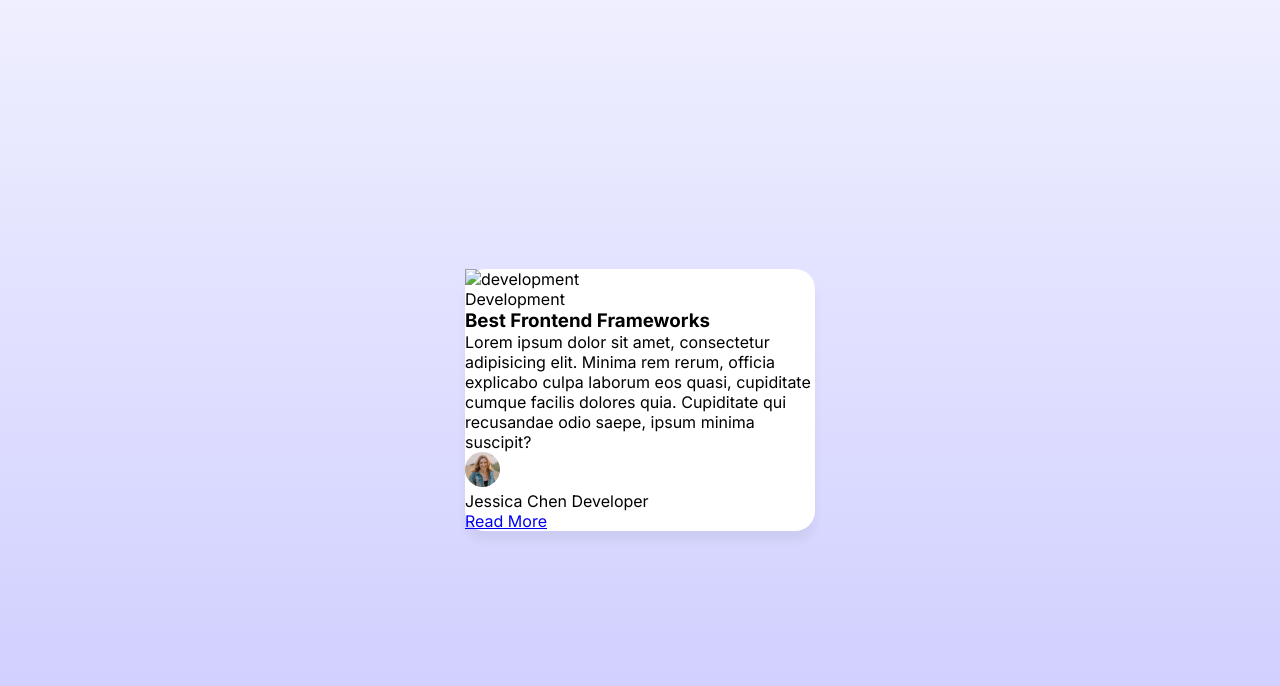
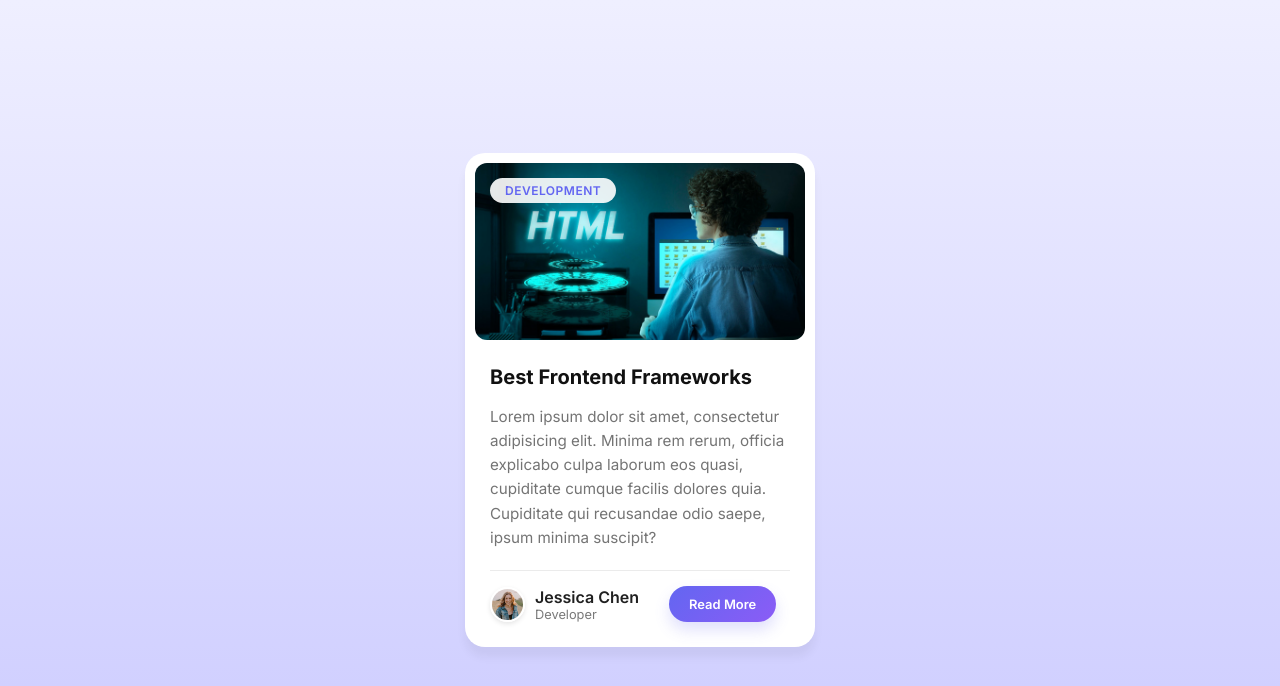
Before and after one commit to saroj-itexpert/Projects, a plain HTML site: page index.html in a window 1280 px wide. Drawn offline with Linux system fonts and the light colour scheme.

Commit message:
card final

```diff
--- a/index.html
+++ b/index.html
@@ -14,7 +14,7 @@
             <div class="card-list">
                 <div class="card">
                     <div class="card-image">
-                        <img src="images/development.jpg" alt="development" srcset="development">
+                        <img src="images/development.jpg" alt="development">
                         <p class="card-tag">Development</p>
                     </div>
                     <div class="card-content">
--- a/style.css
+++ b/style.css
@@ -23,17 +23,124 @@ body{
     flex-direction: column;
     background: #fff;
     border-radius: 20px;
+    box-shadow: 0 10px 10px rgba(0, 0, 0, 0.05);
+    transition: transform 0.3s ease;
+}
+
+.wrapper .card:hover{
+    transform: translateY(-3px);
     box-shadow: 0 10px 10px rgba(0, 0, 0, 0.05) ;
+
+}
+
+.card .card-image{
+    position: relative;
 }
 
 .card .card-image img{
     width: 100%;
+    border-radius: 22px;
+    padding: 10px;
     aspect-ratio: 16/ 9;
     object-fit: cover;
 }
 
+.card .card-image .card-tag{
+    position: absolute;
+    left: 25px;
+    top: 25px;
+    color: #6366f1;
+    letter-spacing: 0.5px;
+    text-transform: uppercase;
+    border-radius: 30px;
+    font-weight: 600;
+    font-size: 0.75rem;
+    padding: 5px 15px;
+    background: rgba(255, 255, 255, 0.9);
+}
+
+.card .card-content{
+    flex:1;
+    display: flex;
+    flex-direction: column;
+    padding: 10px 25px 25px;
+}
+
+.card .card-content .card-title{
+    color: #111111;
+    font-size: 1.25rem;
+    font-weight: 700;
+    line-height: 1.3;
+    margin-bottom: 15px;
+
+}
+
+.card .card-content .card-text{
+    color: #747474;
+    font-size: 0.95rem;
+    line-height: 1.6;
+    margin-bottom: 20px;
+
+}
+
+.card .card-content .card-footer{
+    display: flex;
+    align-items: center;
+    padding-top: 15px;
+    margin-top: auto;
+    justify-content: space-between;
+    border-top: 1px solid rgba(0, 0, 0, 0.08);
+}
+
+.card .card-footer .card-profile{
+    display: flex;
+    align-items: center;
+}
+
+
 .card .card-profile img{
     width: 35px;
     height: 35px;
+    margin-right: 10px;
+    object-fit: cover;
+    border: 2px solid #fff;
+    box-shadow: 0 2px 5px rgba(0, 0, 0, 0.1);
     border-radius: 50%;
 }
+
+.card .card-profile .card-profile-info{
+    display: flex;
+    flex-direction: column;
+
+}
+
+.card .card-profile .card-profile-name{
+    font-size: 0.875;
+    font-weight: 600;
+    color: #202020;
+    margin-right: 30px;
+}
+
+.card .card-profile .card-profile-role{
+    font-size: 0.8rem;
+    color: #7a7a7a;
+
+}
+
+.card .card-footer .card-button{
+    color: #fff;
+    padding: 10px 20px;
+    border-radius: 30px;
+    background: linear-gradient(135deg, #6366f1 0%, #8b5cf6 100% );
+    text-decoration: none;
+    font-size: 0.81rem;
+    font-weight: 600;
+    box-shadow: 0 8px 15px rgba(99, 102, 241, 0.2);
+    transition: all 0.3s ease;
+}
+
+.card .card-footer .card-button:hover{
+   transform: translateY(-3px);
+   box-shadow: 0 8px 15px rgba(99, 102, 241, 0.2);
+
+}
```
